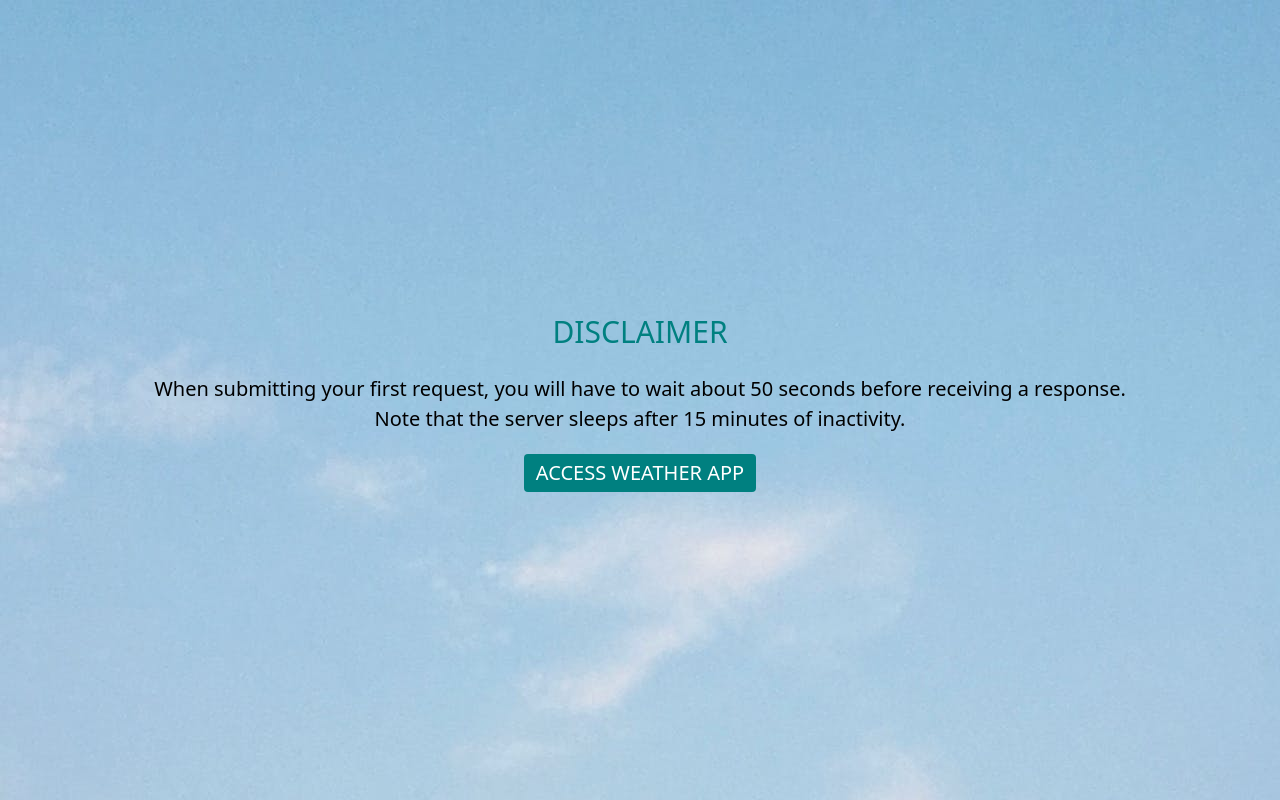
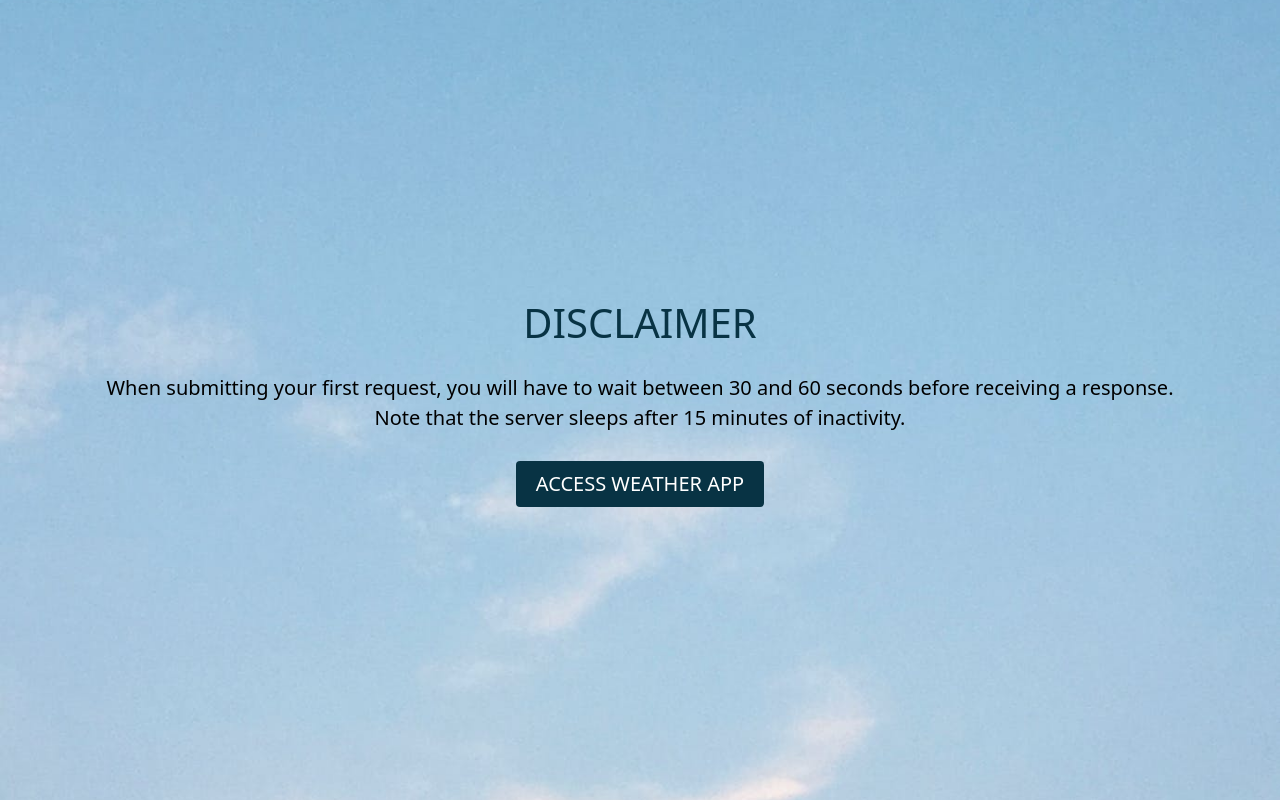
Before and after one commit to jesselessa/weather-app-react-node, a React (Vite) app: page / in a window 1280 px wide. Built offline with nearby package versions, Linux system fonts and the light colour scheme.

Commit message:
fixed OverlayMsg and Form margins and paddings

```diff
--- a/src/components/Form.jsx
+++ b/src/components/Form.jsx
@@ -120,11 +120,11 @@ export default function Form() {
         />
       </div>
 
-      <div className="flex flex-col md:flex-row justify-around p-5 gap-x-3">
+      <div className="flex flex-col md:flex-row justify-around pt-5 gap-y-3">
         <button
           type="submit"
           id="buttonFetch"
-          className="md:w-36 inline-flex items-center justify-center py-2 mb-2 border border-transparent rounded-md shadow-sm text-sm font-medium text-white bg-indigo-600 hover:bg-amber-300 hover:text-indigo-600 focus:outline-none focus:ring-2 focus:ring-offset-2 focus:ring-indigo-500"
+          className="md:w-36 inline-flex items-center justify-center p-2  border border-transparent rounded-md shadow-sm text-sm font-medium text-white bg-indigo-600 hover:bg-amber-300 hover:text-indigo-600 focus:outline-none focus:ring-2 focus:ring-offset-2 focus:ring-indigo-500"
           onClick={handleClick}
         >
           Search
@@ -133,7 +133,7 @@ export default function Form() {
         <button
           type="submit"
           id="buttonFavorite"
-          className="md:w-36 inline-flex items-center justify-center py-2 mb-2 border border-transparent rounded-md shadow-sm text-sm font-medium text-white bg-indigo-600 hover:bg-amber-300 hover:text-indigo-600 focus:outline-none focus:ring-2 focus:ring-offset-2 focus:ring-indigo-500"
+          className="md:w-36 inline-flex items-center justify-center p-2 border border-transparent rounded-md shadow-sm text-sm font-medium text-white bg-indigo-600 hover:bg-amber-300 hover:text-indigo-600 focus:outline-none focus:ring-2 focus:ring-offset-2 focus:ring-indigo-500"
           onClick={handleClick}
         >
           Add to favorites
--- a/src/components/OverlayMsg.jsx
+++ b/src/components/OverlayMsg.jsx
@@ -8,22 +8,21 @@ export default function OverlayMsg({ hideOverlay }) {
 
   return (
     <div
-      className="fixed inset-0 flex flex-col items-center justify-center p-2 z-[1001]"
+      className="fixed inset-0 flex flex-col items-center justify-center p-2 z-[1001] bg-cover bg-center"
       style={{ backgroundImage: `url(${clear})` }}
     >
-      <h1 className="text-[30px] text-[#008080] font-medium text-center mb-5">
+      <h1 className="text-[40px] text-cyan-950 font-medium text-center mb-5">
         DISCLAIMER
       </h1>
 
-      <p className="text-[20px] text-center max-w-[80%] mb-5">
-        When submitting your first request, you will have to wait about
-        50&nbsp;seconds before receiving a response. Note that the server sleeps
-        after 15 minutes of inactivity.
+      <p className="text-[20px] text-center max-w-[85%] mb-7">
+        When submitting your first request, you will have to wait between 30 and
+        60&nbsp;seconds before receiving a response. <br />
+        Note that the server sleeps after 15 minutes of inactivity.
       </p>
 
       <button
-        className="text-white text-[20px] py-1 px-3 rounded"
-        style={{ backgroundColor: " #008080" }}
+        className="text-white text-[20px] bg-cyan-950 py-2 px-5 rounded"
         onClick={accessApp}
       >
         ACCESS WEATHER APP
--- a/src/pages/Favorites.jsx
+++ b/src/pages/Favorites.jsx
@@ -15,7 +15,6 @@ import { CityContext } from "../contexts/cityContext.jsx";
 
 export default function Favorites() {
   const { favoriteCities, setFavoriteCities } = useContext(CityContext);
-
   const [favListData, setFavListData] = useState([]);
   const [isLoading, setIsLoading] = useState(false);
 
@@ -57,7 +56,7 @@ export default function Favorites() {
     toast.success(`${cityName} has been removed from your favorites list.`);
   };
 
-  // // Alernative function using index
+  // Alternative function using index
   // const removeFromFavorites = (cityIndex) => {
   //   const copyFavoriteCities = [...favoriteCities];
   //   copyFavoriteCities.splice(cityIndex, 1);
@@ -89,7 +88,7 @@ export default function Favorites() {
                       key={index}
                       cityInfo={favCityData}
                       onRemove={() => removeFromFavorites(favCityData.name)}
-                      // onRemove={() => removeFromFavorites(index)} //// Alternative function
+                      // onRemove={() => removeFromFavorites(index)} // Used with alternative function
                       showRemoveButton={true}
                     />
                   );
--- a/src/pages/Home.jsx
+++ b/src/pages/Home.jsx
@@ -143,10 +143,12 @@ export default function Home() {
       style={{ backgroundImage: `url(${cityData ? imgUrl : clear})` }}
     >
       <div className="container flex flex-col justify-around">
-        <h2 className="text-2xl text-center text-slate-900 font-bold mb-3">
-          Get weather data from any city !
+        <h2 className="text-2xl text-center text-slate-900 font-bold mb-8">
+          Get weather data from any city&nbsp;!
         </h2>
+
         <Form />
+
         <div className="flex flex-col justify-around items-center ">
           {cityData?.name && (
             <CityCard
```
Also changed, not shown: src/components/Navbar.jsx (+4 -5 lines).
